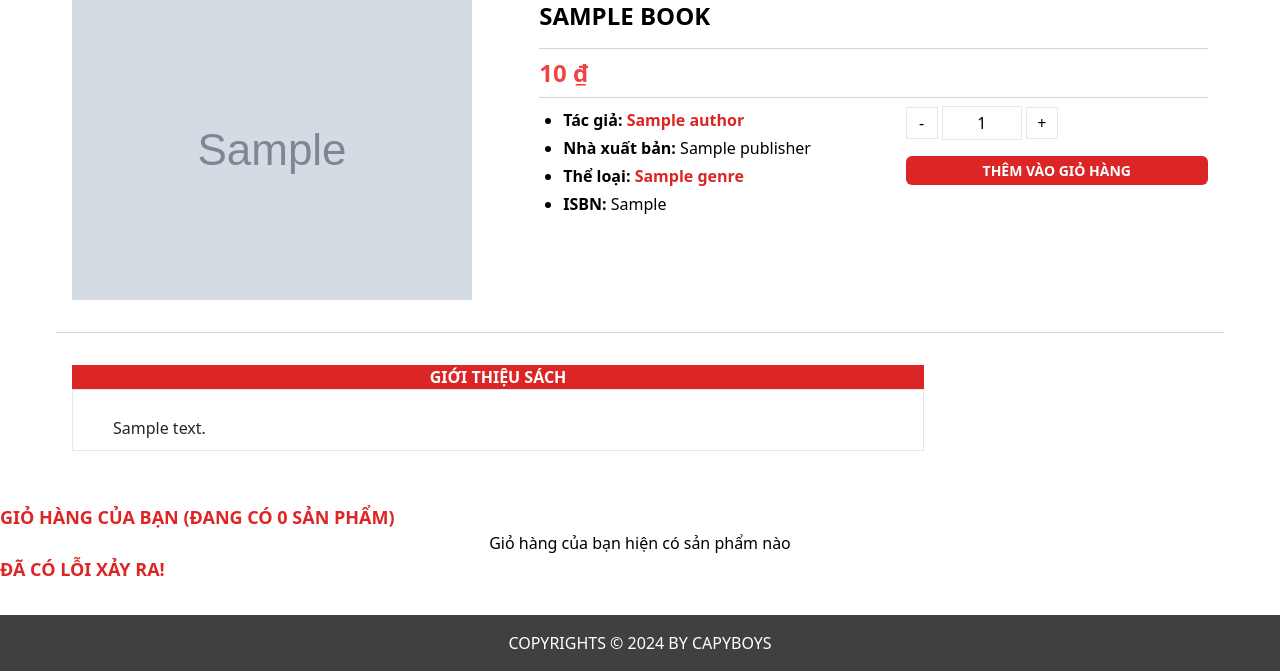
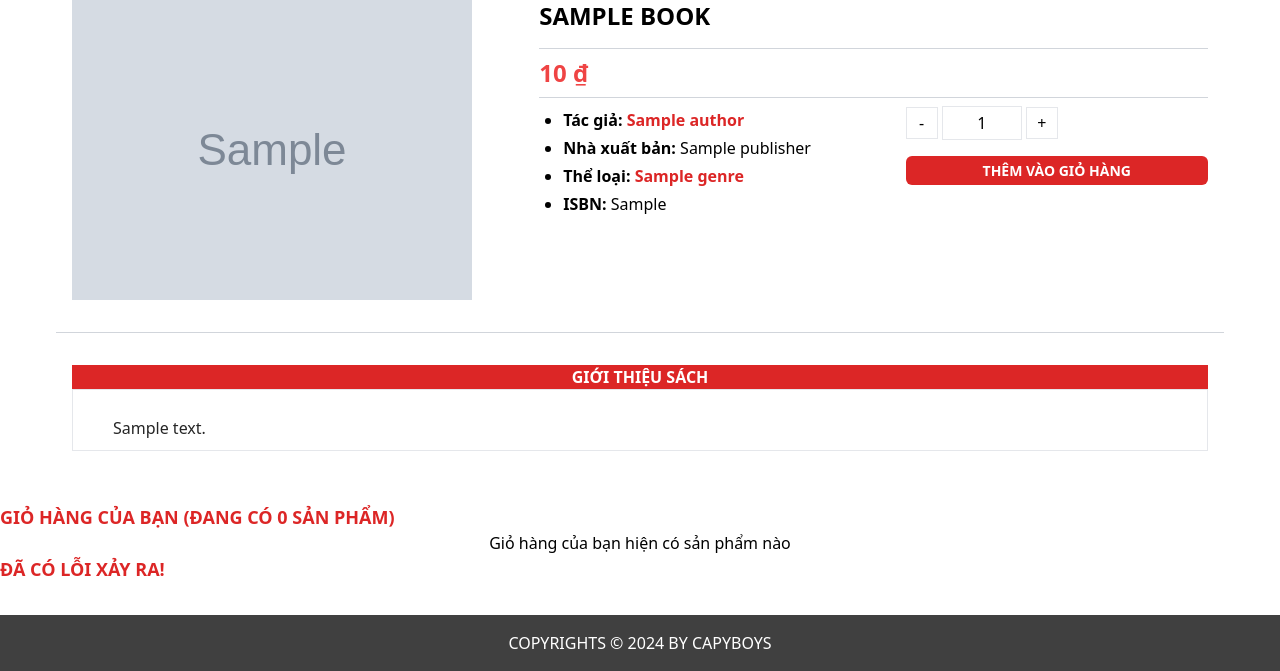
Before and after one commit to hieu356xz/capyboys-django, a Django app: a page that uses product/templates/product/product_detail.html in a window 1280 px wide. Shown: the part 209-880 px from the top of the page. Run offline with Django 5.2, Linux system fonts and the light colour scheme; data comes from the database, SQL or seed files in the repository; tables that the repository leaves empty hold one stand-in row (values such as "Sample post"); grey boxes marked "Sample" are stand-in pictures; style sheets or scripts are compiled from the project's sources; some libraries are stand-ins or nearby versions.

Commit message:
Update product detail template

```diff
--- a/product/templates/product/product_detail.html
+++ b/product/templates/product/product_detail.html
@@ -103,8 +103,8 @@
   </section>
 
   <section>
-    <div class="md:grid md:grid-cols-[75%_auto] md:gap-7 p-4">
-      <div class="pt-4">
+    <div class="md:flex md:flex-rows md:gap-7 p-4">
+      <div class="pt-4 md:flex-1">
         <h2 class="uppercase text-center font-semibold text-white bg-red-600">
           Giới thiệu sách
         </h2>
@@ -112,19 +112,23 @@
           {% if product.description %}
           <span>{{ product.description|safe }}</span>
           {% else %}
-          <div class="text-center h-32 leading-[8rem]">Chưa có thông tin</div>
+          <div class="text-center h-32 leading-[8rem]">
+            <span class="inline-block leading-none">
+              Chưa có thông tin
+            </span>
+          </div>
           {% endif %}
         </div>
       </div>
 
       {% if related_products %}
-      <div class="pt-4 border">
+      <div class="pt-4 border md:basis-1/4">
         <h2 class="uppercase text-center font-semibold text-white bg-red-600">
           Sách cùng tác giả
         </h2>
         <div class="flex flex-col gap-4 p-4">
           {% for product in related_products|slice:'8' %}
-          <div class="grid grid-cols-[30%_auto] gap-3">
+          <div class="grid grid-cols-[25%_auto] md:grid-cols-[30%_auto] gap-3">
             <img src="{{product.cover_img}}" alt="product.title" {% if product.cover_img and product.cover_img.url %}onerror="this.src='{{product.cover_img.url}};'"{% endif %}>
             <div class="text-[14px] font-semibold">
               <a href="/products/{{product.slug}}" class="font-semibold text-gray-800 hover:text-red-600 transition-colors duration-300">
--- a/theme/static/css/dist/styles.css
+++ b/theme/static/css/dist/styles.css
@@ -1685,8 +1685,8 @@
   list-style-type: disc;
 }
 
-.grid-cols-\[30\%_auto\] {
-  grid-template-columns: 30% auto;
+.grid-cols-\[25\%_auto\] {
+  grid-template-columns: 25% auto;
 }
 
 .flex-row {
@@ -2113,6 +2113,10 @@
 
 .leading-\[normal\] {
   line-height: normal;
+}
+
+.leading-none {
+  line-height: 1;
 }
 
 .leading-normal {
@@ -2361,14 +2365,18 @@
     display: block;
   }
 
-  .md\:grid {
-    display: grid;
+  .md\:flex {
+    display: flex;
   }
 
   .md\:hidden {
     display: none;
   }
 
+  .md\:flex-1 {
+    flex: 1 1 0%;
+  }
+
   .md\:basis-1\/2 {
     flex-basis: 50%;
   }
@@ -2377,6 +2385,10 @@
     flex-basis: 33.333333%;
   }
 
+  .md\:basis-1\/4 {
+    flex-basis: 25%;
+  }
+
   .md\:basis-2\/5 {
     flex-basis: 40%;
   }
@@ -2389,8 +2401,8 @@
     grid-template-columns: 25% 1fr;
   }
 
-  .md\:grid-cols-\[75\%_auto\] {
-    grid-template-columns: 75% auto;
+  .md\:grid-cols-\[30\%_auto\] {
+    grid-template-columns: 30% auto;
   }
 
   .md\:gap-7 {
```
